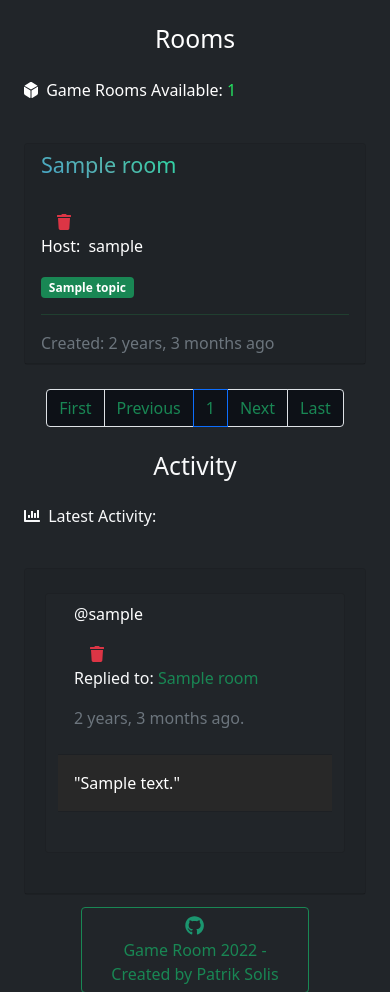
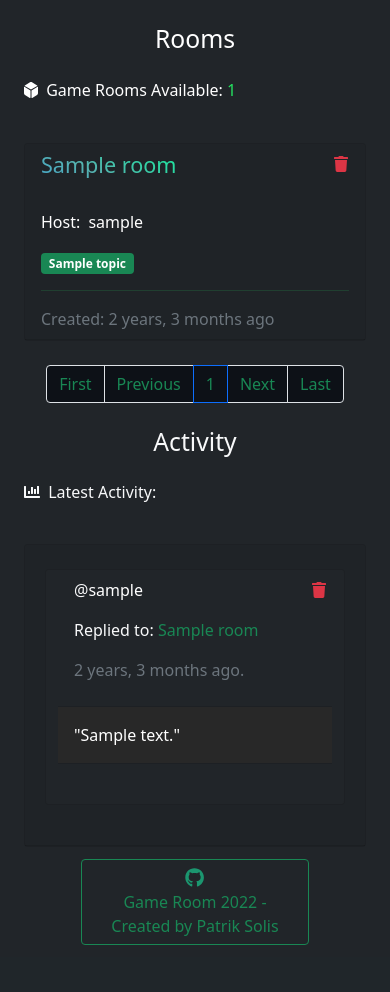
Before and after one commit to Ario124/Game_Room, a Django app: page / in a window 390 px wide. Shown: the part 56-1048 px from the top of the page. After the commit the page ends 1001 px from the top, so only its background shows below. Run offline with Django 3.2, Linux system fonts and the light colour scheme; a user stored in the database is signed in; tables that the repository leaves empty hold one stand-in row (values such as "Sample post"); grey boxes marked "Sample" are stand-in pictures.

Commit message:
Fixed icon out of place while on mobile view in home.html and room.html.

```diff
--- a/base/templates/base/activity_component.html
+++ b/base/templates/base/activity_component.html
@@ -21,11 +21,11 @@
                             <div class="bg-dark card mb-3">
                                 <div class="card-header bg-dark">
                                     <div class="row">
-                                        <div class="col-lg-11">
+                                        <div class="col-lg-11 col">
                                             <p>@<a class="link_host" href="{% url 'user-profile' message.user.id %}">{{message.user}}</a></p>
                                         </div>
                                         {% if message.room.host == request.user %}
-                                        <div class="col-lg-1">
+                                        <div class="col-lg-1 col-2">
                                             <div class=""><a class="btn_edit" href="{% url 'delete-message' message.id %}"><i class="fa fa-trash text-danger"></i></a></div>
                                         </div>
                                         {% endif %}
--- a/base/templates/base/home.html
+++ b/base/templates/base/home.html
@@ -26,13 +26,13 @@
                             <div class="game-card {% cycle 'bg-dark' 'bg-dark2' %} card mb-4">
                                 <div class="card-header">
                                     <div class="row">
-                                        <div class="col-lg-11">
+                                        <div class="col-lg-11 col">
                                             <a class="btn_home" href="{%  url 'room' room.id %}">
                                                 <h4 class="gradient pb-4">{{room.name}}</h4>
                                             </a>
                                         </div>
 
-                                        <div class="col-lg-1">
+                                        <div class="col-lg-1 col-2">
                                             {% if room.host == request.user %}
                                             <a class="btn_edit pe-2" href="{% url 'delete-room' room.id %}"><i class="fa fa-trash text-danger"></i></a>
                                             {% endif %}
```
